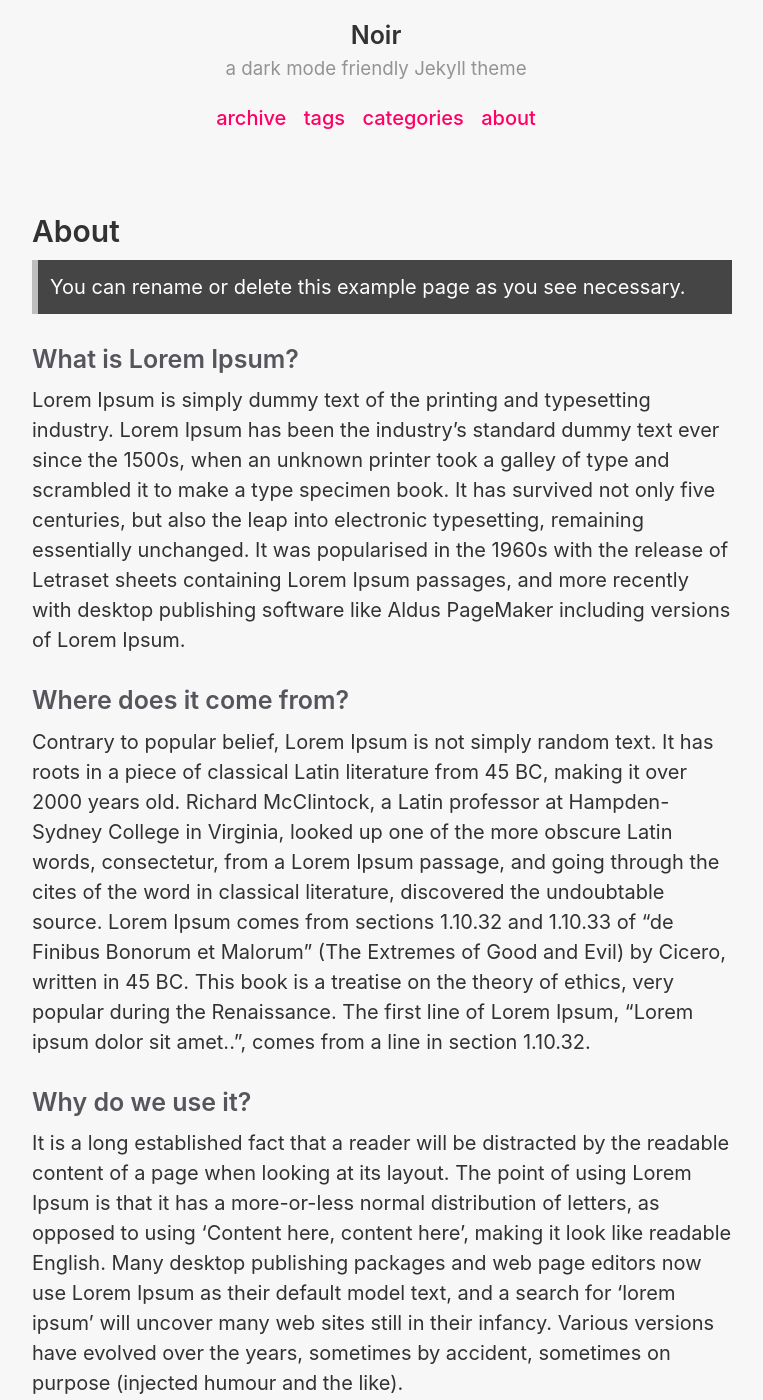
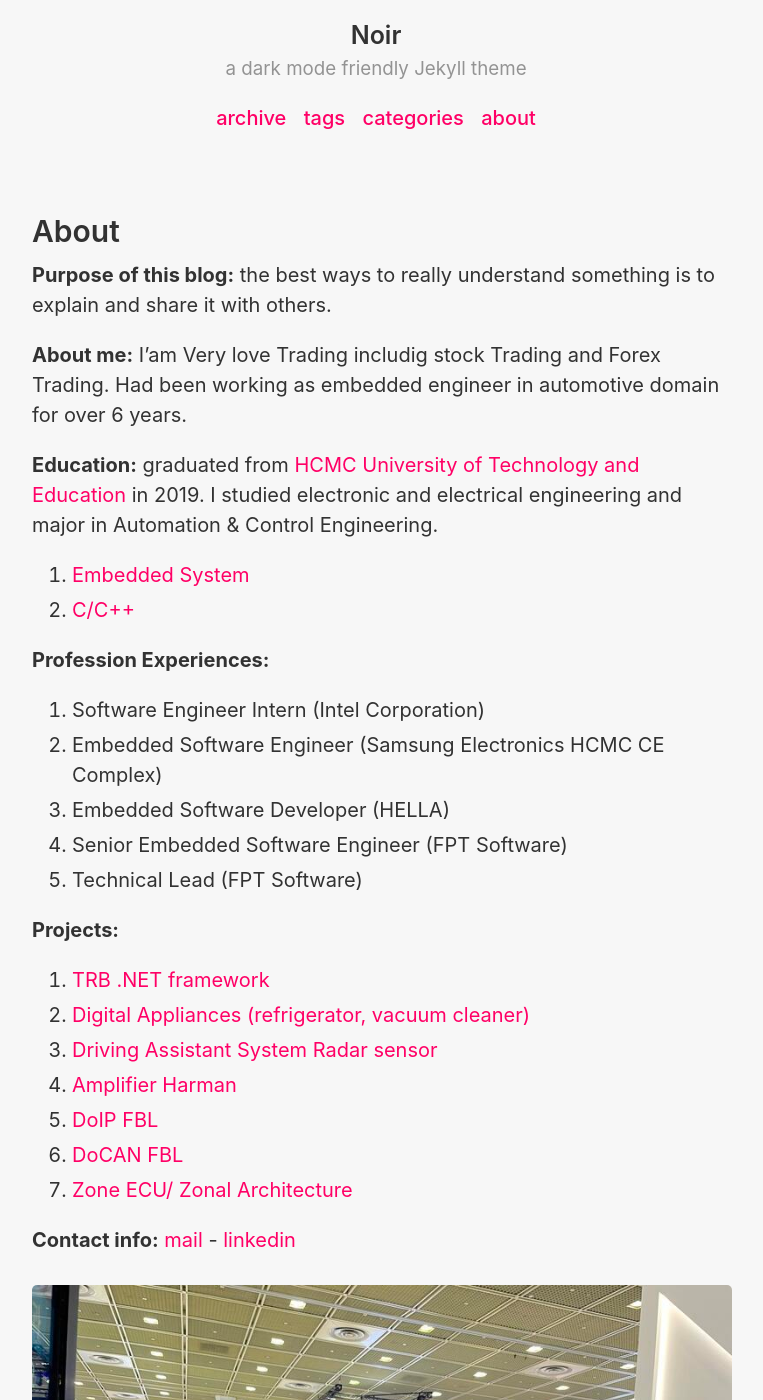
Before and after one commit to SangTDx/sangtdx.github, a Jekyll site: the page built from about.md, in a window 1280 px wide and 1400 px high. Shown: the whole window, without its empty margins (258-1021 px from the left). Built offline with Jekyll 4.4.1, drawn with Linux system fonts in a browser that asks for light colours; some of the changed text lies outside the part shown.

Commit message:
[feature] edit the about.md

```diff
--- a/about.md
+++ b/about.md
@@ -1,18 +1,39 @@
 ---
 layout: page
+permalink: /about/
 title: About
 ---
+**Purpose of this blog:** the best ways to really understand something is to explain and share it with others.
+
+**About me:** I'am Very love Trading includig stock Trading and Forex Trading. Had been working as embedded engineer in automotive domain for over 6 years.
+
+**Education:** graduated from [HCMC University of Technology and Education](https://en.hcmute.edu.vn/) in 2019. I studied electronic and electrical engineering and major in Automation & Control Engineering.
+1. [Embedded System](https://link)
+2. [C/C++](https://link)
+
+**Profession Experiences:**
+1. Software Engineer Intern (Intel Corporation)
+2. Embedded Software Engineer (Samsung Electronics HCMC CE Complex)
+3. Embedded Software Developer (HELLA)
+4. Senior Embedded Software Engineer (FPT Software)
+5. Technical Lead (FPT Software)
+
+**Projects:**
+1. [TRB .NET framework](https://github.com/)
+2. [Digital Appliances (refrigerator, vacuum cleaner)](https://github.com/)
+3. [Driving Assistant System Radar sensor](https://github.com/)
+4. [Amplifier Harman](https://github.com/)
+5. [DoIP FBL](https://github.com/)
+6. [DoCAN FBL](https://github.com/)
+7. [Zone ECU/ Zonal Architecture](https://github.com/)
+
+**Contact info:** [mail](mailto:sang.tran2197@gmail.com) - [linkedin](https://www.linkedin.com/in/sangtdx/)
+
+<figure>
+  <img src="/assets/img/World_IT_Show_2023.png" alt="World_IT_Show_2023">
+  <figcaption>I am describing the MaaZ FBL platform to attendees at the World IT Show 2023 in Seoul, South Korea</figcaption>
+</figure>
 
 <p class="message">
-  You can rename or delete this example page as you see necessary.
+  {{site.description}}
 </p>
-
-### What is Lorem Ipsum?
-
-Lorem Ipsum is simply dummy text of the printing and typesetting industry. Lorem Ipsum has been the industry's standard dummy text ever since the 1500s, when an unknown printer took a galley of type and scrambled it to make a type specimen book. It has survived not only five centuries, but also the leap into electronic typesetting, remaining essentially unchanged. It was popularised in the 1960s with the release of Letraset sheets containing Lorem Ipsum passages, and more recently with desktop publishing software like Aldus PageMaker including versions of Lorem Ipsum.
-
-### Where does it come from?
-Contrary to popular belief, Lorem Ipsum is not simply random text. It has roots in a piece of classical Latin literature from 45 BC, making it over 2000 years old. Richard McClintock, a Latin professor at Hampden-Sydney College in Virginia, looked up one of the more obscure Latin words, consectetur, from a Lorem Ipsum passage, and going through the cites of the word in classical literature, discovered the undoubtable source. Lorem Ipsum comes from sections 1.10.32 and 1.10.33 of "de Finibus Bonorum et Malorum" (The Extremes of Good and Evil) by Cicero, written in 45 BC. This book is a treatise on the theory of ethics, very popular during the Renaissance. The first line of Lorem Ipsum, "Lorem ipsum dolor sit amet..", comes from a line in section 1.10.32.
-
-### Why do we use it?
-It is a long established fact that a reader will be distracted by the readable content of a page when looking at its layout. The point of using Lorem Ipsum is that it has a more-or-less normal distribution of letters, as opposed to using 'Content here, content here', making it look like readable English. Many desktop publishing packages and web page editors now use Lorem Ipsum as their default model text, and a search for 'lorem ipsum' will uncover many web sites still in their infancy. Various versions have evolved over the years, sometimes by accident, sometimes on purpose (injected humour and the like).
```
Also changed, not shown: assets/img/World_IT_Show_2023.png (added).
